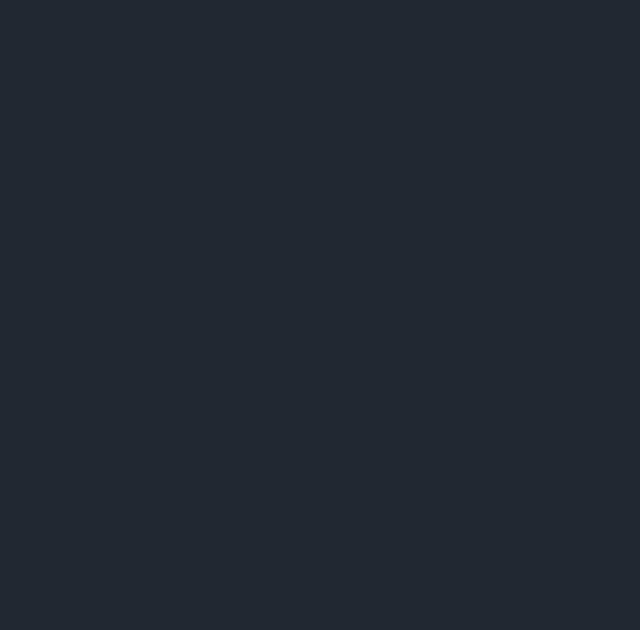
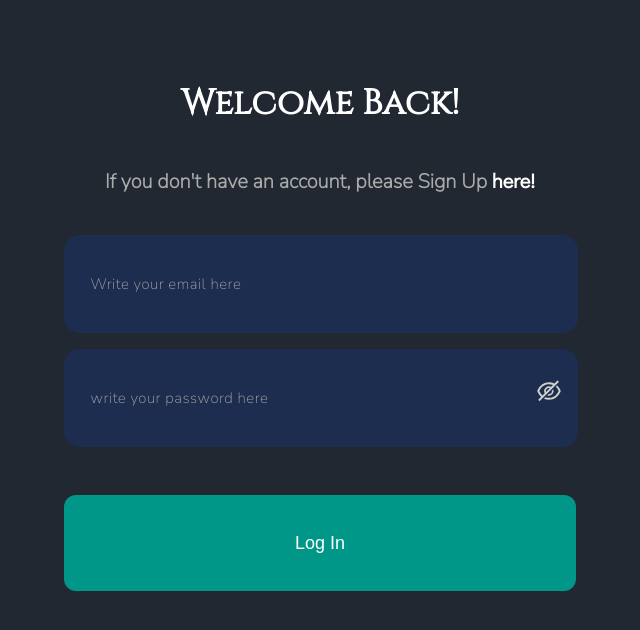
Before and after one commit to Fredvel123/note_app_frontend, a React (Create React App) app: page /login in a window 1280 px wide. Before the commit this address had no page. Shown: the top 630 px of the page, without its empty margins (320-960 px from the left). Built offline with nearby package versions, Linux system fonts and the light colour scheme.

Commit message:
log in section finished

```diff
--- a/package.json
+++ b/package.json
@@ -7,6 +7,7 @@
     "@reduxjs/toolkit": "^1.7.2",
     "react": "^17.0.2",
     "react-dom": "^17.0.2",
+    "react-redux": "^7.2.6",
     "react-router-dom": "^6.2.1",
     "react-scripts": "5.0.0",
     "styled-components": "^5.3.3",
--- a/src/App.jsx
+++ b/src/App.jsx
@@ -2,6 +2,7 @@ import React from 'react';
 // components
 import Home from './components/Home';
 import SignUp from './components/SignUp';
+import LogIn from './components/LogIn';
 // react router
 import { BrowserRouter, Route, Routes } from 'react-router-dom';
 
@@ -9,8 +10,9 @@ function App() {
   return (
     <BrowserRouter>
       <Routes>
-        <Route path='/' element={<Home />} />
-        <Route index path='signup' element={<SignUp />} />
+        <Route index path='/' element={<Home />} />
+        <Route path='signup' element={<SignUp />} />
+        <Route path='login' element={<LogIn />} />
       </Routes>
     </BrowserRouter>
   );
--- /dev/null
+++ b/src/components/LogIn/Forms.jsx
@@ -0,0 +1,92 @@
+import React, { useEffect, useState } from 'react'
+// styled components
+import { FormsStyles, Input } from '../../styles/login/forms';
+// icons
+import { EyeOutlined, EyeInvisibleOutlined } from '@ant-design/icons';
+// redux
+import { useSelector, useDispatch } from 'react-redux';
+import { setAuth }  from '../../redux/slices/auth';
+// react router
+import { useNavigate } from 'react-router-dom';
+
+
+function Forms() {
+  // re4ux
+  const auth = useSelector(state => state.auth.value);
+  const dispatch = useDispatch();
+
+  const [email, setEmail] = useState('');
+  const [password, setPassword] = useState('');
+  const [passwd, setPasswd] = useState(false);
+
+  const changePasswd = () => {
+    setPasswd(!passwd);
+  }
+  //
+  const handlerEmailChange = e => {
+    const value = e.target.value;
+    setEmail(value);
+  }
+  const handlerPasswdChange = e => {
+    const value = e.target.value;
+    setPassword(value);
+  }
+  const LogInUserInServer = async () => {
+    const user = await fetch('https://notes-app-fredd.herokuapp.com/api/users/login', {
+      method: 'POST',
+      headers: {
+        'Content-type': "application/json"
+      },
+      body: JSON.stringify({
+        email: email,
+        password: password
+      })
+    })
+    const res = await user.json();
+    dispatch(setAuth(res));
+  }
+  const navigate = useNavigate();
+
+  const navigateToHome = async () => {
+    const res = await auth.auth;
+    if(res === true) {
+      navigate("/", { replace: true })
+    }
+  }
+  const handlerSubmit = e => {
+    e.preventDefault();
+    LogInUserInServer();
+  }
+  useEffect(() => {
+    navigateToHome();
+  }, [handlerSubmit])
+
+  return (
+    <FormsStyles onSubmit={handlerSubmit} >
+      <Input
+        type="email"
+        placeholder='Write your email here'
+        onChange={handlerEmailChange}
+        required
+      />
+      <div className='passwd' >
+        <Input
+          type={passwd ? 'text': 'password' }
+          placeholder='write your password here'
+          onChange={handlerPasswdChange}
+          required
+        />
+        {!passwd ?
+          <EyeInvisibleOutlined className='icon' onClick={changePasswd}  />
+        : <EyeOutlined className='icon' onClick={changePasswd}  />  }
+
+      </div>
+      <button>Log In</button>
+      {auth ?
+        <h3>{auth.message}</h3>
+      : null  }
+    </FormsStyles>
+  )
+}
+
+export default Forms;
--- /dev/null
+++ b/src/components/LogIn/Header.jsx
@@ -0,0 +1,14 @@
+import React from 'react';
+// styled components
+import { HeaderStyles } from '../../styles/login/header'
+
+function Header() {
+  return (
+    <HeaderStyles>
+      <h2>Welcome Back!</h2>
+      <h3>If you don't have an account, please Sign Up <a href="/signup">here!</a>  </h3>
+    </HeaderStyles>
+  )
+}
+
+export default Header
--- /dev/null
+++ b/src/components/LogIn/index.jsx
@@ -0,0 +1,15 @@
+import React from 'react'
+// components
+import Header from './Header';
+import Forms from './Forms';
+
+function LogIn() {
+  return (
+    <>
+      <Header />
+      <Forms />
+    </>
+  )
+}
+
+export default LogIn;
--- a/src/components/SignUp/SignUpPage.jsx
+++ b/src/components/SignUp/SignUpPage.jsx
@@ -8,7 +8,7 @@ function SignUpPage() {
       <div className='header'>
         <h3 className='capitalize' >Start for free</h3>
         <h2>Create a New Account.</h2>
-        <h3>You already have an account ? <a href="https://www.google.com" target='_blank' >Log In</a>  </h3>
+        <h3>You already have an account ? <a href="/login" >Log In</a>  </h3>
       </div>
     </Inputs>
   )
--- /dev/null
+++ b/src/redux/slices/auth.jsx
@@ -0,0 +1,18 @@
+import { createSlice } from '@reduxjs/toolkit';
+
+export const userSlice = createSlice({
+  name: 'auth',
+  initialState: {
+    value: {
+
+    }
+  },
+  reducers: {
+    setAuth: (state, action) => {
+      state.value = action.payload;
+    }
+  }
+})
+
+export const {setAuth} = userSlice.actions;
+export default userSlice.reducer;
--- /dev/null
+++ b/src/redux/store/index.jsx
@@ -0,0 +1,9 @@
+import { configureStore } from '@reduxjs/toolkit';
+// reducers
+import auth from '../slices/auth';
+
+export const store = configureStore({
+  reducer: {
+    auth
+  }
+})
--- /dev/null
+++ b/src/styles/login/forms.jsx
@@ -0,0 +1,71 @@
+import styled from 'styled-components';
+// icons and Fonts
+import colors from '../tools/colors.json';
+import fonts from '../tools/fonts.json';;
+
+
+export const FormsStyles = styled.form`
+  margin-top: 3vh;
+  padding: 0 30%;
+  .passwd {
+    position: relative;
+  }
+  .passwd .icon {
+    position: absolute;
+    top: 5.8vh;
+    right: 15px;
+    font-size: 24px;
+  }
+  button {
+    border: none;
+    font-size: 18px;
+    color: white;
+    background: #009688;
+    cursor: pointer;
+    border-radius: 12px;
+    height: 12vh;
+    margin-top: 6vh;
+    width: 100%;
+    transition: ease-in-out .3s;
+    &:hover {
+      background: #f01ad3;
+    }
+  }
+  h3 {
+    font-weight: 20;
+    font-family: ${fonts.letter4};
+    margin-top: 2vh;
+    text-align: center;
+  }
+  @media screen and (max-width: 900px) {
+    padding: 0 20%;
+  }
+  @media screen and (max-width: 670px) {
+    padding: 0 10%;
+  }
+  @media screen and (max-width: 420px) {
+    padding: 0 5%;
+  }
+`
+
+export const Input = styled.input`
+  background: ${colors.blueDark};
+  width: 95%;
+  font-size: 15px;
+  font-family: ${fonts.letter4};
+  letter-spacing: .5px;
+  margin-top: 2vh;
+  height: 12vh;
+  border: none;
+  color: white;
+  padding-left: 5%;
+  border-radius: 15px;
+  border: 1px solid ${colors.blueDark};
+  &:focus {
+    border: 1px solid white;
+    outline: none;
+  }
+  &::-webkit-input-placeholder {
+    color: #a3a3a3;
+  }
+`
--- /dev/null
+++ b/src/styles/login/header.jsx
@@ -0,0 +1,35 @@
+import styled from 'styled-components';
+// colors and fonts
+import colors from '../tools/colors.json';
+import fonts from '../tools/fonts.json';
+
+export const HeaderStyles = styled.div`
+  margin-top: 10vh;
+  padding: 0 20%;
+  text-align: center;
+  h2 {
+    font-size: 35px;
+    color: white;
+    font-family: ${fonts.letter2};
+  }
+  h3 {
+    margin-top: 5vh;
+    font-family: ${fonts.letter4};
+    font-size: 20px;
+    color: ${colors.gray};
+    a {
+      font-family: ${fonts.letter1};
+      color: white;
+    }
+  }
+  @media screen and (max-width: 500px) {
+    padding: 0 5%;
+    h2 {
+      font-size: 23px;
+    }
+    h3 {
+      margin-top: 2vh;
+      font-size: 17px;
+    }
+  }
+`
```
Also changed, not shown: src/index.js (+6 -2 lines), 2 other files (tests, documents, lock files or other folders).
